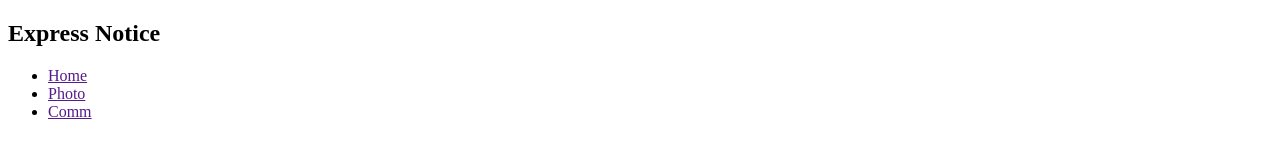
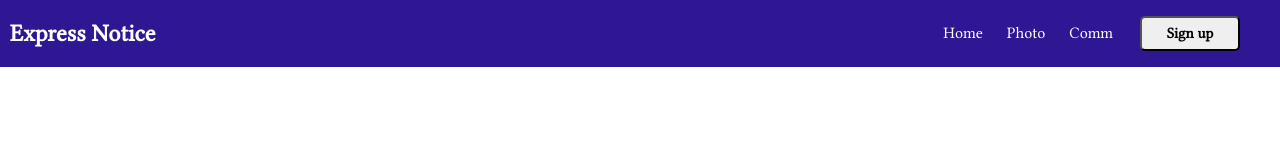
Before and after one commit to kimseonghyoek/express_Pra, a website: page views/main.html in a window 1280 px wide. Drawn offline with nearby package versions, Linux system fonts and the light colour scheme; files that its build step writes are made by us from their sources.

Commit message:
네비게이션바 작업 및 스타일링과 폰트 추가

```diff
--- /dev/null
+++ b/js/navbar.js
@@ -0,0 +1,10 @@
+const auth = document.getElementById('auth');
+
+const authUrl = 'http://localhost:3000/auth'
+
+const goAuth = () => {
+  console.log("Success");
+  location.href = authUrl;
+}
+
+auth.onclick = goAuth;
--- a/public/css/main.css
+++ b/public/css/main.css
@@ -0,0 +1,3 @@
+body {
+  margin: 0%;
+}
--- /dev/null
+++ b/public/css/navbar.css
@@ -0,0 +1,47 @@
+@font-face {
+  font-family: "LinLibertine_R";
+  src: url('../font/LinLibertine_R.ttf') format('truetype');
+}
+
+body {
+  margin: 0%;
+}
+
+#navbar {
+  display: flex;
+  flex-direction: row;
+  justify-content: space-between;
+  background-color: #2f1793;
+}
+
+nav h1 {
+  color: white;
+  padding-left: 10px;
+  font-family: "LinLibertine_R";
+  font-weight: bold;
+}
+
+#items {
+  display: flex;
+  list-style: none;
+  padding: 0px 40px 0px 40px;
+}
+
+#items li {
+  padding: 8px 12px;
+}
+
+.itm {
+  font-family: "LinLibertine_R";
+  text-decoration: none;
+  color: white;
+}
+
+button {
+  font-size: 15px;
+  font-weight: bold;
+  border-radius: 5px;
+  width: 100px;
+  margin: 0px 0px 0px 15px;
+  font-family: "LinLibertine_R";
+}
--- a/views/navbar.html
+++ b/views/navbar.html
@@ -1,16 +1,19 @@
 <html>
+  <link rel="stylesheet" href="/css/navbar.css">
   <nav id="navbar">
     <h1>Express Notice</h1>
     <ul id="items">
       <li>
-        <a href="" class="itm">Home</a>
+        <a href="#" class="itm">Home</a>
       </li>
       <li>
-        <a href="" class="itm">Photo</a>
+        <a href="#" class="itm">Photo</a>
       </li>
       <li>
-        <a href="" class="itm">Comm</a>
+        <a href="#" class="itm">Comm</a>
       </li>
+      <button id="auth">Sign up</button>
     </ul>
   </nav>
+  <script src="/js/navbar.js"></script>
 </html>
```
Also changed, not shown: public/css/main.scss (deleted), public/font/LinLibertine_R.ttf (added), public/font/LinLibertine_RB.ttf (added).
